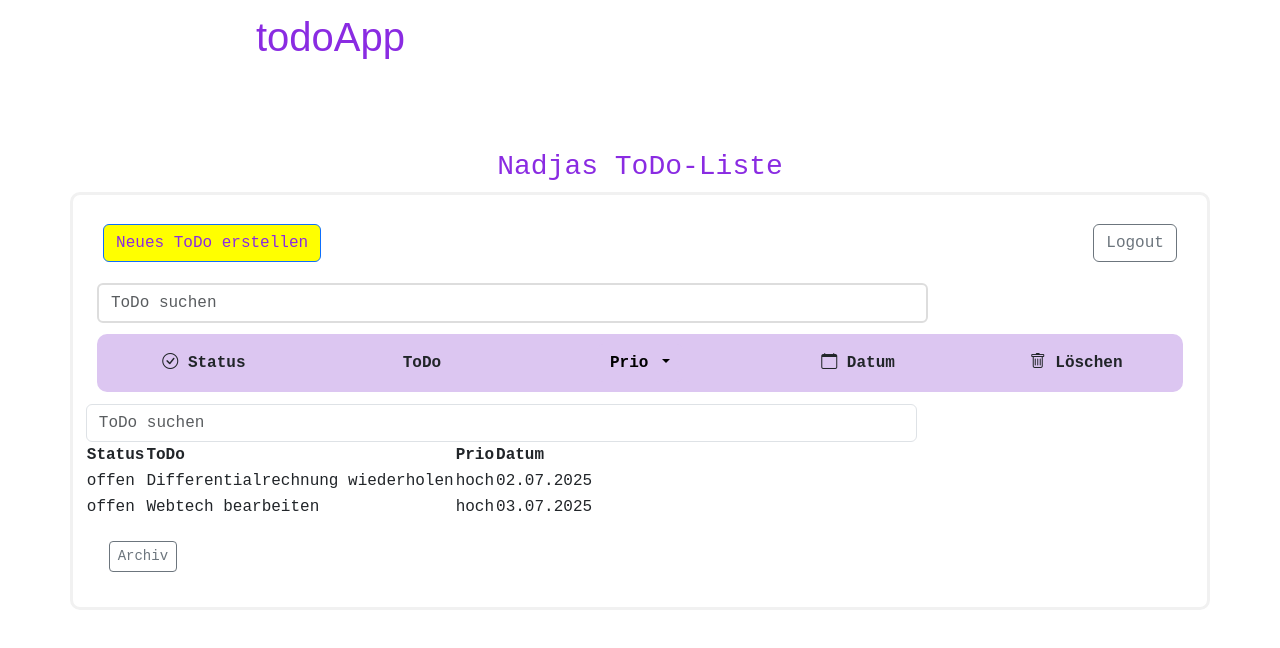
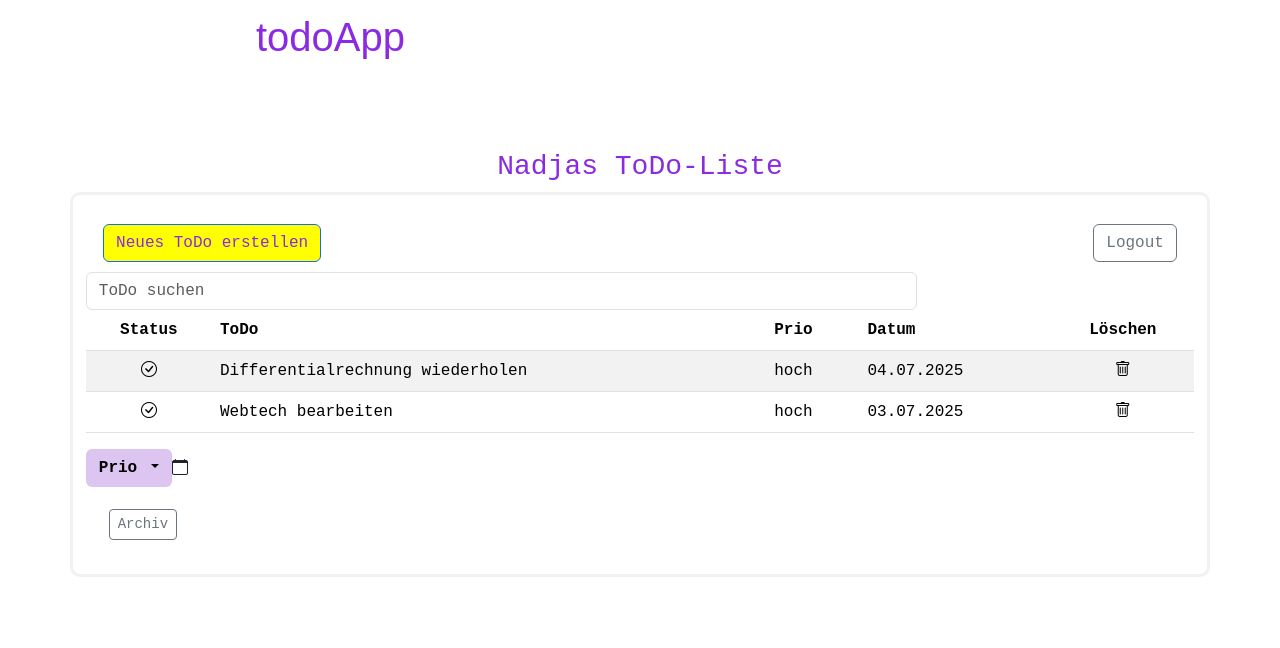
Before and after one commit to magdalenajustyna/toDoList, an Angular app in the folder toDoApp/: page /home in a window 1280 px wide. Shown: the top 648 px of the page. Built offline with nearby package versions, Linux system fonts and the light colour scheme.

Commit message:
Ueberarbeitung list Komponente zu Tabelle

```diff
--- a/toDoApp/public/assets/todos.json
+++ b/toDoApp/public/assets/todos.json
@@ -10,7 +10,7 @@
     "status" : "offen",
     "todo" : "Differentialrechnung wiederholen",
     "prio" : "hoch",
-    "datum" : "02.07.2025"
+    "datum" : "04.07.2025"
     } ,
 
     {
--- a/toDoApp/src/app/home/home.component.html
+++ b/toDoApp/src/app/home/home.component.html
@@ -27,8 +27,6 @@
     </div>
   </div>
 
-  <app-filter></app-filter>
-
   <app-list></app-list>
 
   <div class="container">
--- a/toDoApp/src/app/home/home.component.ts
+++ b/toDoApp/src/app/home/home.component.ts
@@ -1,5 +1,4 @@
 import { Component, inject, OnInit } from '@angular/core';
-import { FilterComponent } from '../filter/filter.component';
 import { RouterLink } from '@angular/router';
 import { HeaderComponent } from '../header/header.component';
 import { ArchivbuttonComponent } from '../archivbutton/archivbutton.component';
@@ -12,7 +11,7 @@ import { FormControl, ReactiveFormsModule } from '@angular/forms';
 
 @Component({
   selector: 'app-home',
-  imports: [FilterComponent, RouterLink, HeaderComponent, ArchivbuttonComponent, ListComponent, LogoutbuttonComponent, NewtodobuttonComponent, ReactiveFormsModule],
+  imports: [RouterLink, HeaderComponent, ArchivbuttonComponent, ListComponent, LogoutbuttonComponent, NewtodobuttonComponent, ReactiveFormsModule],
   templateUrl: './home.component.html',
   styleUrl: './home.component.css'
 })
--- a/toDoApp/src/app/list/list.component.html
+++ b/toDoApp/src/app/list/list.component.html
@@ -1,54 +1,6 @@
 <!-- diese Komponente eher als Tabelle aufbauen?
 
 Die Suchzeile reagiert nur, wenn sie in die Tabelle integriert ist, deswegen nicht als einzelne Komponente?-->
-
-<div class="list-container">
-    <div class="row">
-
-      <div class="col">
-        <div class="header-item">
-          <i class="bi bi-check-circle"></i>
-          Status
-        </div>
-      </div>
-
-      <div class="col">
-        <div class="header-item">ToDo</div>
-      </div>
-
-      <div class="col">
-        <div class="dropdown prioButton">
-          <button
-            class="btn dropdown-toggle prioButton"
-            type="button"
-            data-bs-toggle="dropdown"
-            aria-expanded="false"
-          >
-            Prio
-          </button>
-          <ul class="dropdown-menu">
-            <li><a class="dropdown-item" href="#">hoch</a></li>
-            <li><a class="dropdown-item" href="#">mittel</a></li>
-            <li><a class="dropdown-item" href="#">niedrig</a></li>
-          </ul>
-        </div>
-      </div>
-
-      <div class="col">
-        <div class="header-item">
-          <i class="bi bi-calendar"></i>
-          Datum
-        </div>
-      </div>
-
-      <div class="col">
-        <div class="header-item">
-          <i class="bi bi-trash"></i>
-          Löschen
-        </div>
-      </div>
-    </div>
-  </div>
 
   <input
   class="inputFilter w-75 form-control"
@@ -56,14 +8,16 @@ Die Suchzeile reagiert nur, wenn sie in die Tabelle integriert ist, deswegen nic
   placeholder="ToDo suchen"
   aria-label="Aufgabensuche"
   [formControl]="search" (input)="filter()">
-  <table>
+
+  <table class="table table-striped">
 
     <thead>
 <tr>
-         <th>Status</th>
+        <th class="text-center">Status</th>
         <th>ToDo</th>
         <th>Prio</th>
         <th>Datum</th>
+        <th class="text-center">Löschen</th>
 </tr>
 
     </thead>
@@ -72,10 +26,19 @@ Die Suchzeile reagiert nur, wenn sie in die Tabelle integriert ist, deswegen nic
 
         @for(ToDo of filteredToDos; track $index) {
             <tr>
-                <td>{{ ToDo.status}}</td>
+                <td>
+                  <div class="text-center">
+                  <i class="bi bi-check-circle"></i>
+                </div>
+              </td>
                 <td>{{ ToDo.todo }}</td>
                 <td>{{ ToDo.prio }}</td>
                 <td>{{ ToDo.datum }}</td>
+                <td>
+                  <div class="text-center">
+                  <i class="bi bi-trash align-items-center"></i>
+                  </div>
+                  </td>
             </tr>
 
         }
@@ -83,3 +46,20 @@ Die Suchzeile reagiert nur, wenn sie in die Tabelle integriert ist, deswegen nic
     </tbody>
 
 </table>
+
+
+<button
+            class="btn dropdown-toggle prioButton"
+            type="button"
+            data-bs-toggle="dropdown"
+            aria-expanded="false"
+          >
+            Prio
+</button>
+          <ul class="dropdown-menu">
+            <li><a class="dropdown-item" href="#">hoch</a></li>
+            <li><a class="dropdown-item" href="#">mittel</a></li>
+            <li><a class="dropdown-item" href="#">niedrig</a></li>
+          </ul>
+
+<i class="bi bi-calendar"></i>
--- a/toDoApp/src/app/list/list.component.ts
+++ b/toDoApp/src/app/list/list.component.ts
@@ -6,7 +6,7 @@ import { FilterComponent } from '../filter/filter.component';
 
 @Component({
   selector: 'app-list',
-  imports: [ReactiveFormsModule],
+  imports: [ReactiveFormsModule, FilterComponent],
   templateUrl: './list.component.html',
   styleUrl: './list.component.css'
 })
```
